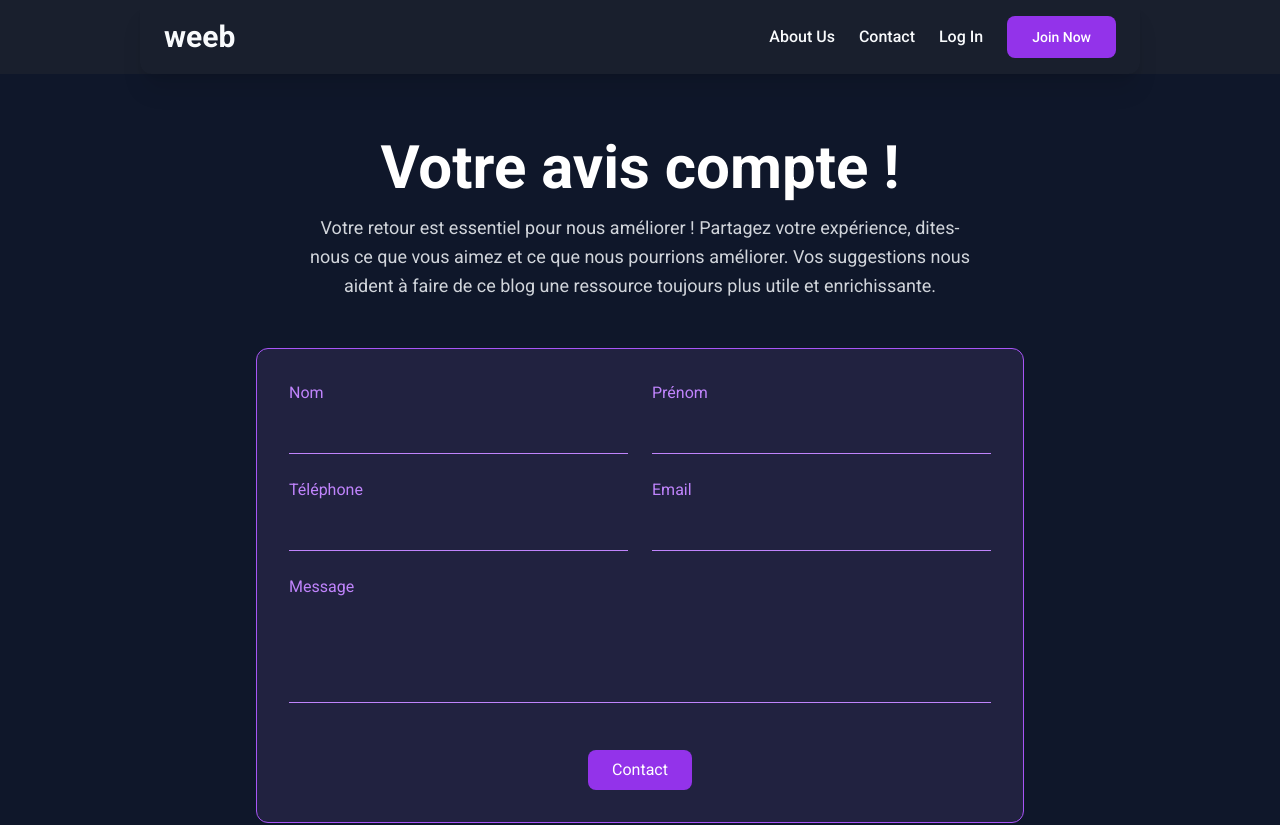
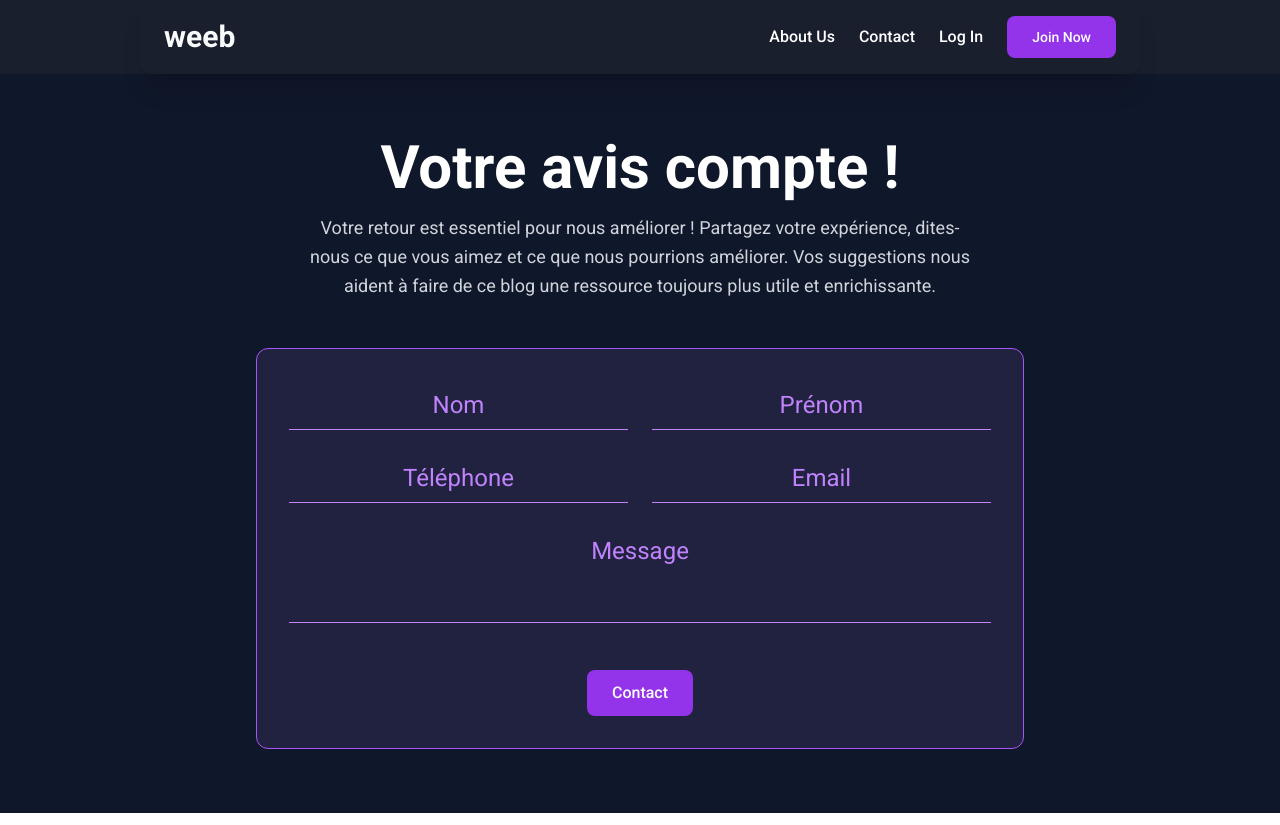
Before and after one commit to Noreea/project_weeb_datascientest, a React (Vite) app: page /contact in a window 1280 px wide. Shown: the top 825 px of the page. Built offline with nearby package versions, Linux system fonts and the light colour scheme.

Commit message:
fix: indentation and styles

```diff
--- a/src/components/Header.jsx
+++ b/src/components/Header.jsx
@@ -3,6 +3,7 @@ import Button from "./Button";
 import { useState } from "react";
 
 function Header() {
+  // État pour gérer l'ouverture/fermeture du menu mobile
   const [menuOpen, setMenuOpen] = useState(false);
 
   return (
@@ -16,19 +17,46 @@ function Header() {
 
         {/* Desktop Navigation */}
         <nav className="hidden sm:flex gap-6 text-sm font-medium items-center">
-          <Link to="/" className="hover:underline text-base">About Us</Link>
-          <Link to="/contact" className="hover:underline text-base">Contact</Link>
-          <Link to="/login" className="hover:underline text-base font-medium">Log In</Link>
+          <Link
+            to="/"
+            className="hover:underline text-base text-white hover:text-purple_text transition-colors"
+          >
+            About Us
+          </Link>
+          <Link
+            to="/contact"
+            className="hover:underline text-base text-white hover:text-purple_text transition-colors"
+          >
+            Contact
+          </Link>
+          <Link
+            to="/login"
+            className="hover:underline text-base font-medium text-white hover:text-purple_text transition-colors"
+          >
+            Log In
+          </Link>
           <Button className="px-6">Join Now</Button>
         </nav>
 
         {/* Mobile Menu Button */}
         <button
-          className="sm:hidden bg-purple-600 text-white p-2 rounded-lg"
+          className="sm:hidden bg-purple-600 hover:bg-purple-700 text-white p-2 rounded-lg transition-colors duration-200"
           onClick={() => setMenuOpen(!menuOpen)}
+          aria-label="Toggle mobile menu"
         >
-          <svg xmlns="http://www.w3.org/2000/svg" fill="none" className="h-6 w-6" viewBox="0 0 24 24" stroke="currentColor">
-            <path strokeLinecap="round" strokeLinejoin="round" strokeWidth={2} d="M4 6h16M4 12h16M4 18h16" />
+          <svg
+            xmlns="http://www.w3.org/2000/svg"
+            fill="none"
+            className="h-6 w-6"
+            viewBox="0 0 24 24"
+            stroke="currentColor"
+          >
+            <path
+              strokeLinecap="round"
+              strokeLinejoin="round"
+              strokeWidth={2}
+              d="M4 6h16M4 12h16M4 18h16"
+            />
           </svg>
         </button>
       </div>
@@ -36,10 +64,28 @@ function Header() {
       {/* Mobile Dropdown */}
       {menuOpen && (
         <div className="sm:hidden bg-gray_header px-6 py-4 space-y-2 text-sm font-medium shadow-md rounded-b-xl">
-          <Link to="/" className="block">About Us</Link>
-          <Link to="/contact" className="block">Contact</Link>
-          <Link to="/login" className="block">Log In</Link>
-          <Button className="w-full">Join Now</Button>
+          <Link
+            to="/"
+            className="block text-white hover:text-purple_text transition-colors"
+            onClick={() => setMenuOpen(false)}
+          >
+            About Us
+          </Link>
+          <Link
+            to="/contact"
+            className="block text-white hover:text-purple_text transition-colors"
+            onClick={() => setMenuOpen(false)}
+          >
+            Contact
+          </Link>
+          <Link
+            to="/login"
+            className="block text-white hover:text-purple_text transition-colors"
+            onClick={() => setMenuOpen(false)}
+          >
+            Log In
+          </Link>
+          <Button className="w-full mt-2">Join Now</Button>
         </div>
       )}
     </header>
--- a/src/pages/Contact.jsx
+++ b/src/pages/Contact.jsx
@@ -1,4 +1,4 @@
-import React from "react";
+import Button from '../components/Button';
 
 function Contact() {
   return (
@@ -7,59 +7,77 @@ function Contact() {
         Votre avis compte !
       </h1>
       <p className="text-center max-w-2xl mx-auto text-gray-300 mb-12">
-      Votre retour est essentiel pour nous améliorer ! Partagez votre expérience, dites-nous ce que vous aimez et ce que nous pourrions améliorer. Vos suggestions nous aident à faire de ce blog une ressource toujours plus utile et enrichissante.
+        Votre retour est essentiel pour nous améliorer ! Partagez votre expérience, dites-nous ce que vous aimez et ce que nous pourrions améliorer. Vos suggestions nous aident à faire de ce blog une ressource toujours plus utile et enrichissante.
       </p>
 
       <form className="bg-purple-10 border border-purple-500 rounded-xl p-8 max-w-3xl mx-auto space-y-6">
         <div className="grid grid-cols-1 md:grid-cols-2 gap-6">
+          {/* Champ Nom */}
           <div>
-            <label className="text-purple-400 block mb-2">Nom</label>
+            <label htmlFor="lastname" className="sr-only">Nom</label>
             <input
+              id="lastname"
               type="text"
-              className="w-full border-b border-purple-400 bg-transparent text-white p-2 focus:outline-none"
-            />
-          </div>
-          <div>
-            <label className="text-purple-400 block mb-2">Prénom</label>
-            <input
-              type="text"
-              className="w-full border-b border-purple-400 bg-transparent text-white p-2 focus:outline-none"
-            />
-          </div>
-          <div>
-            <label className="text-purple-400 block mb-2">Téléphone</label>
-            <input
-              type="tel"
-              className="w-full border-b border-purple-400 bg-transparent text-white p-2 focus:outline-none"
-            />
-          </div>
-          <div>
-            <label className="text-purple-400 block mb-2">Email</label>
-            <input
-              type="email"
-              className="w-full border-b border-purple-400 bg-transparent text-white p-2 focus:outline-none"
+              placeholder="Nom"
+              className="w-full border-b border-purple-400 bg-transparent p-2 text-2xl focus:outline-none focus:ring-1 focus:ring-purple_text focus:border-purple_text transition-colors placeholder-purple_text text-center"
             />
           </div>
 
+          {/* Champ Prénom */}
+          <div>
+            <label htmlFor="firstname" className="sr-only">Prénom</label>
+            <input
+              id="firstname"
+              type="text"
+              placeholder="Prénom"
+              className="w-full border-b border-purple-400 bg-transparent p-2 text-2xl focus:outline-none focus:ring-1 focus:ring-purple_text focus:border-purple_text transition-colors placeholder-purple_text text-center"
+            />
+          </div>
+
+          {/* Champ Téléphone */}
+          <div>
+            <label htmlFor="tel" className="sr-only">Téléphone</label>
+            <input
+              id="tel"
+              type="tel"
+              placeholder="Téléphone"
+              className="w-full border-b border-purple-400 bg-transparent p-2 text-2xl focus:outline-none focus:ring-1 focus:ring-purple_text focus:border-purple_text transition-colors placeholder-purple_text text-center"
+            />
+          </div>
+
+          {/* Champ Email */}
+          <div>
+            <label htmlFor="email" className="sr-only">Email</label>
+            <input
+              id="email"
+              type="email"
+              placeholder="Email"
+              className="w-full border-b border-purple-400 bg-transparent p-2 text-2xl focus:outline-none focus:ring-1 focus:ring-purple_text focus:border-purple_text transition-colors placeholder-purple_text text-center"
+            />
+          </div>
         </div>
 
+        {/* Zone de message */}
         <div>
-          <label className="text-purple-400 block mb-2">Message</label>
+          <label htmlFor="message" className="sr-only">Message</label>
           <textarea
-            className="w-full border-b border-purple-400 bg-transparent text-white p-2 h-24 resize-none focus:outline-none"
+            id="message"
+            type="text"
+            placeholder="Message"
+            className="w-full border-b border-purple-400 bg-transparent p-2 text-2xl h-24 resize-none focus:outline-none focus:ring-1 focus:ring-purple_text focus:border-purple_text transition-colors placeholder-purple_text text-center"
           ></textarea>
         </div>
 
+        {/* Bouton de soumission */}
         <div className="text-center pt-4">
-          <button
+          <Button
             type="submit"
-            className="bg-purple-600 hover:bg-purple-700 text-white px-6 py-2 rounded-lg transition"
+            className="bg-purple-600 hover:bg-purple-700 text-white px-6 py-2 rounded-lg transition-colors duration-200"
           >
             Contact
-          </button>
+          </Button>
         </div>
       </form>
-
     </main>
   );
 }
--- a/src/pages/Login.jsx
+++ b/src/pages/Login.jsx
@@ -5,27 +5,39 @@ function Login() {
   return (
     <main className="min-h-screen flex items-center justify-center px-4 py-16">
       <div className="w-full max-w-md space-y-8">
-        <h1 className="text-5xl md:text-7xl font-bold text-center">Se connecter</h1>
+        {/* Titre principal de la page */}
+        <h1 className="text-5xl md:text-7xl font-bold text-center text-white">
+          Se connecter
+        </h1>
 
+        {/* Formulaire de connexion */}
         <form className="space-y-6">
           {/* Champ Email */}
           <div className="flex flex-col items-center justify-center">
-            <label htmlFor="email" className="sr-only">Email</label>
+            <label htmlFor="email" className="sr-only">
+              Email
+            </label>
             <input
+              id="email"
               type="email"
               placeholder="Email"
-              className="text-center border-b border-purple_text bg-transparent p-2 text-2xl placeholder-purple_text focus:outline-none focus:ring-1 focus:ring-purple_text"
+              className="text-center border-b border-purple_text bg-transparent p-2 text-2xl placeholder-purple_text text-white focus:outline-none focus:ring-1 focus:ring-purple_text focus:border-purple_text transition-colors"
             />
           </div>
 
           {/* Champ Password + Bouton */}
           <div className="flex flex-col items-center justify-center">
-            <label htmlFor="password" className="sr-only">Password</label>
+            <label htmlFor="password" className="sr-only">
+              Password
+            </label>
             <input
+              id="password"
               type="password"
               placeholder="Password"
-              className="text-center border-b border-purple_text bg-transparent p-2 text-2xl placeholder-purple_text focus:outline-none focus:ring-1 focus:ring-purple_text"
+              className="text-center border-b border-purple_text bg-transparent p-2 text-2xl placeholder-purple_text text-white focus:outline-none focus:ring-1 focus:ring-purple_text focus:border-purple_text transition-colors"
             />
+
+            {/* Bouton de connexion */}
             <Button type="submit" className="mt-8">
               Se connecter
             </Button>
@@ -33,13 +45,21 @@ function Login() {
 
           {/* Lien mot de passe oublié */}
           <div className="text-center mt-4">
-            <a href="#" className="hover:underline">Mot de passe oublié ?</a>
+            <a
+              href="#"
+              className="text-white hover:underline transition-colors"
+            >
+              Mot de passe oublié ?
+            </a>
           </div>
 
           {/* Lien création de compte */}
-          <div className="text-center">
-            Vous n’avez pas de compte ? Vous pouvez en {" "}
-            <a href="#" className="underline underline-offset-4 font-bold hover:text-purple_text">
+          <div className="text-center text-white">
+            Vous n'avez pas de compte ? Vous pouvez en{" "}
+            <a
+              href="#"
+              className="underline underline-offset-4 font-bold hover:text-purple_text transition-colors"
+            >
               créer un
             </a>
           </div>
```
Also changed, not shown: 1 other file (tests, documents, lock files or other folders).
